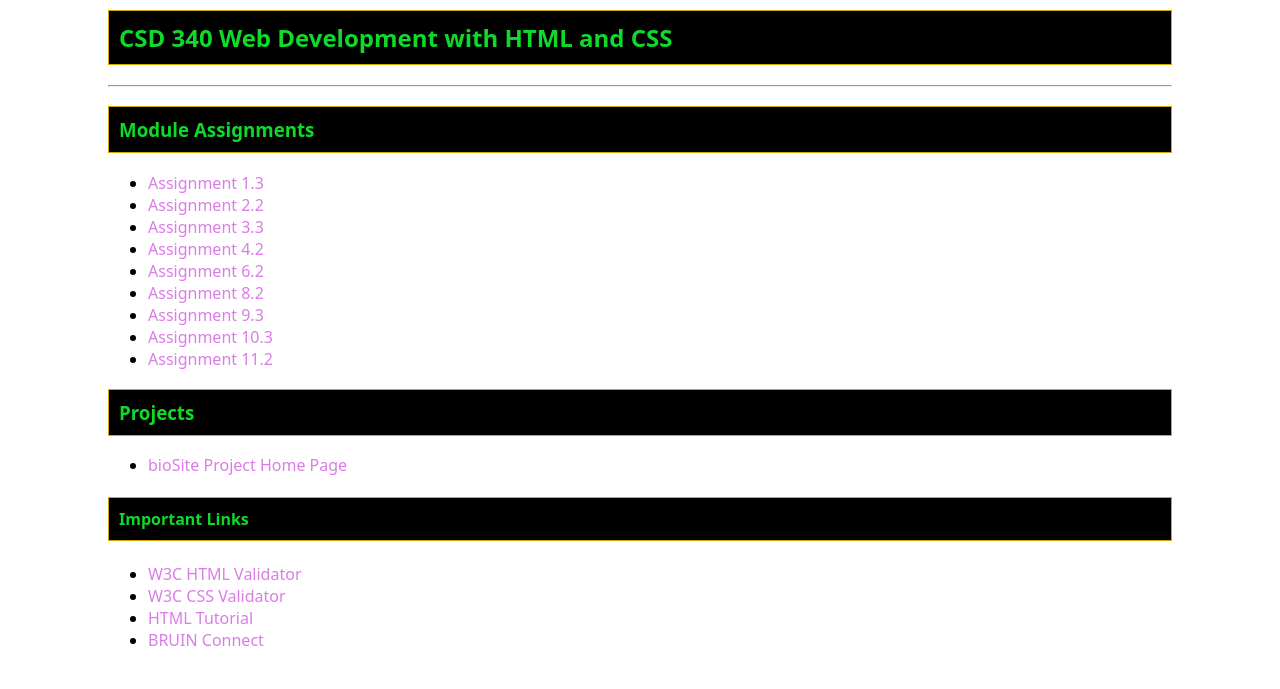
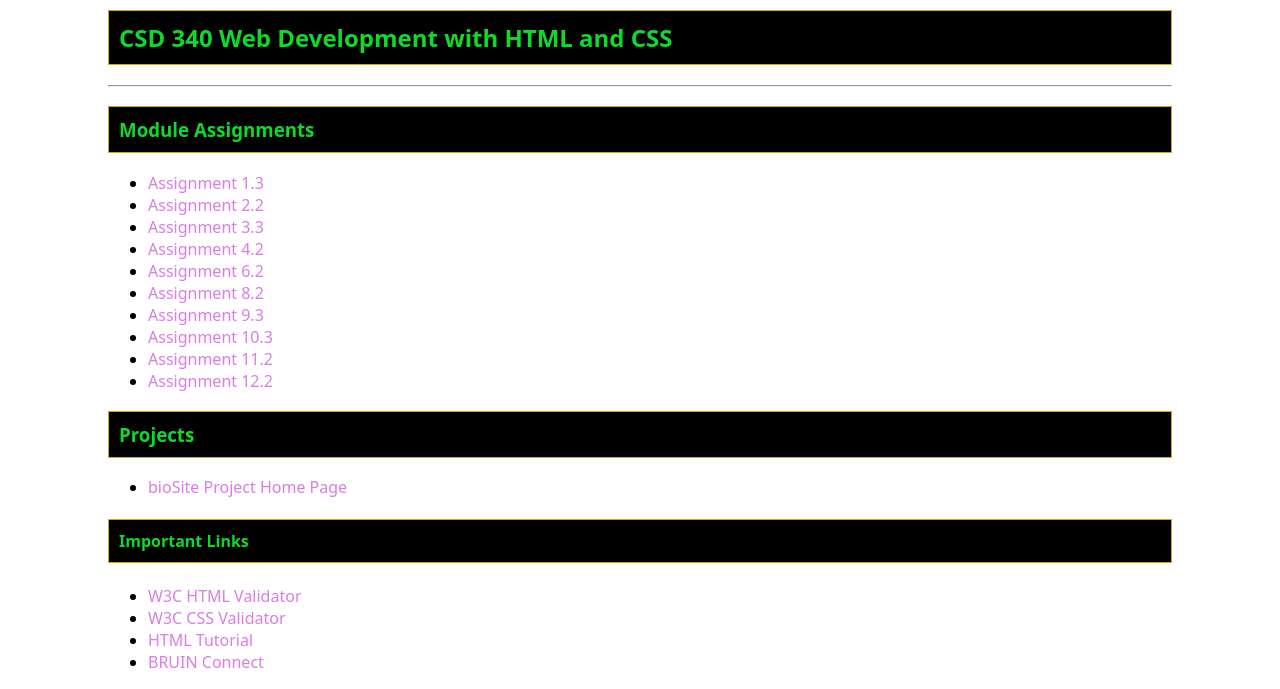
Before and after one commit to nimnietz/csd-340, a plain HTML site: page index.html in a window 1280 px wide. Shown: the part 126-815 px from the top of the page. Drawn offline with Linux system fonts and the light colour scheme; a web font is replaced by a local one.

Commit message:
updated index.html to include Module 12

```diff
--- a/index.html
+++ b/index.html
@@ -32,6 +32,7 @@ Assignment: GitHub Pages
             <li><a href="module-9/Somerville_Mod9_3.html">Assignment 9.3</a></li>
             <li><a href="module-10/Somerville_Mod10.3.html">Assignment 10.3</a></li>
             <li><a href="module-11/Somerville_Mod11_2.html">Assignment 11.2</a></li>
+            <li><a href="module-12/Somerville_Mod12_2.html">Assignment 12.2</a></li>
         </ul>
 
 
```
